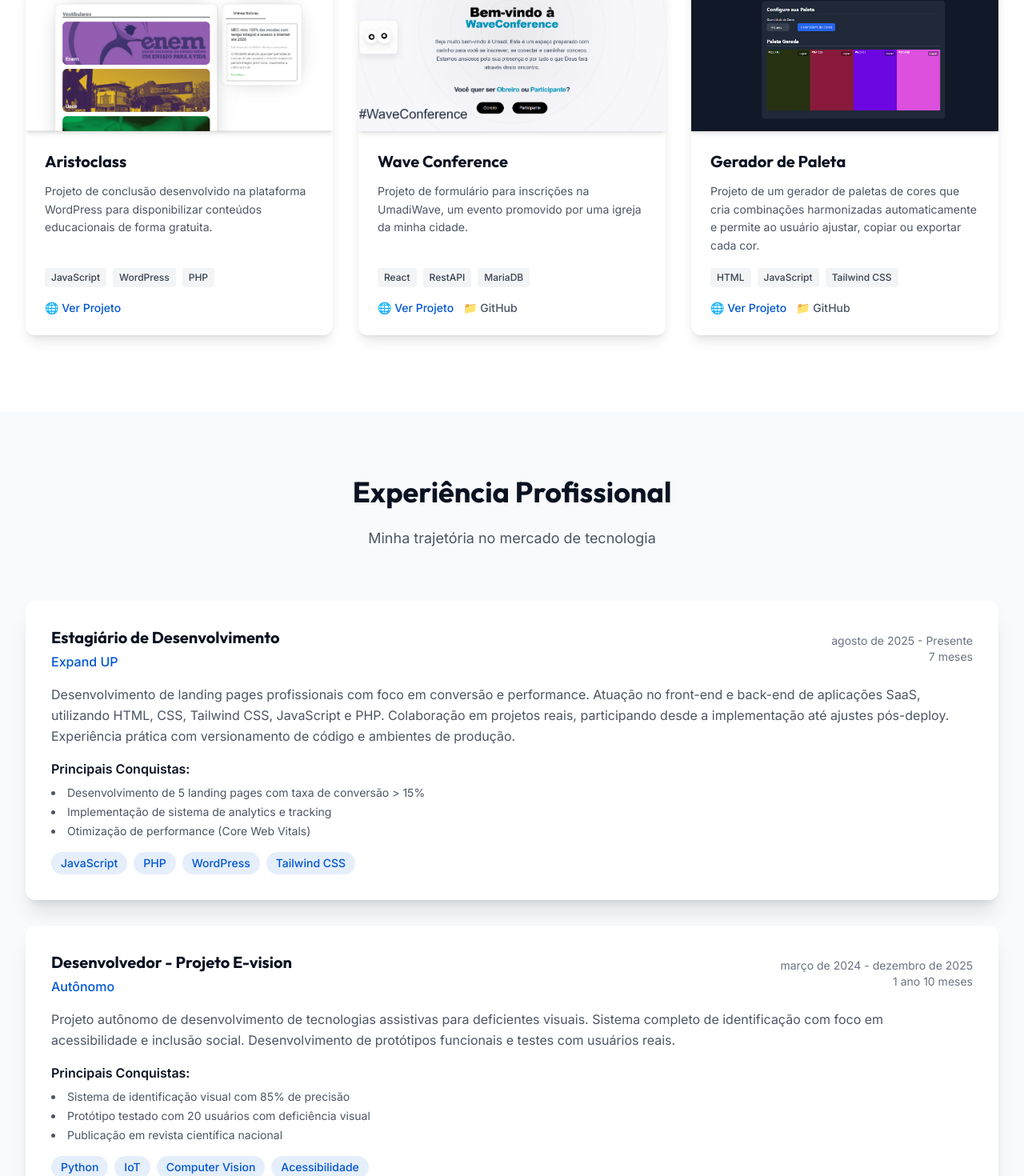
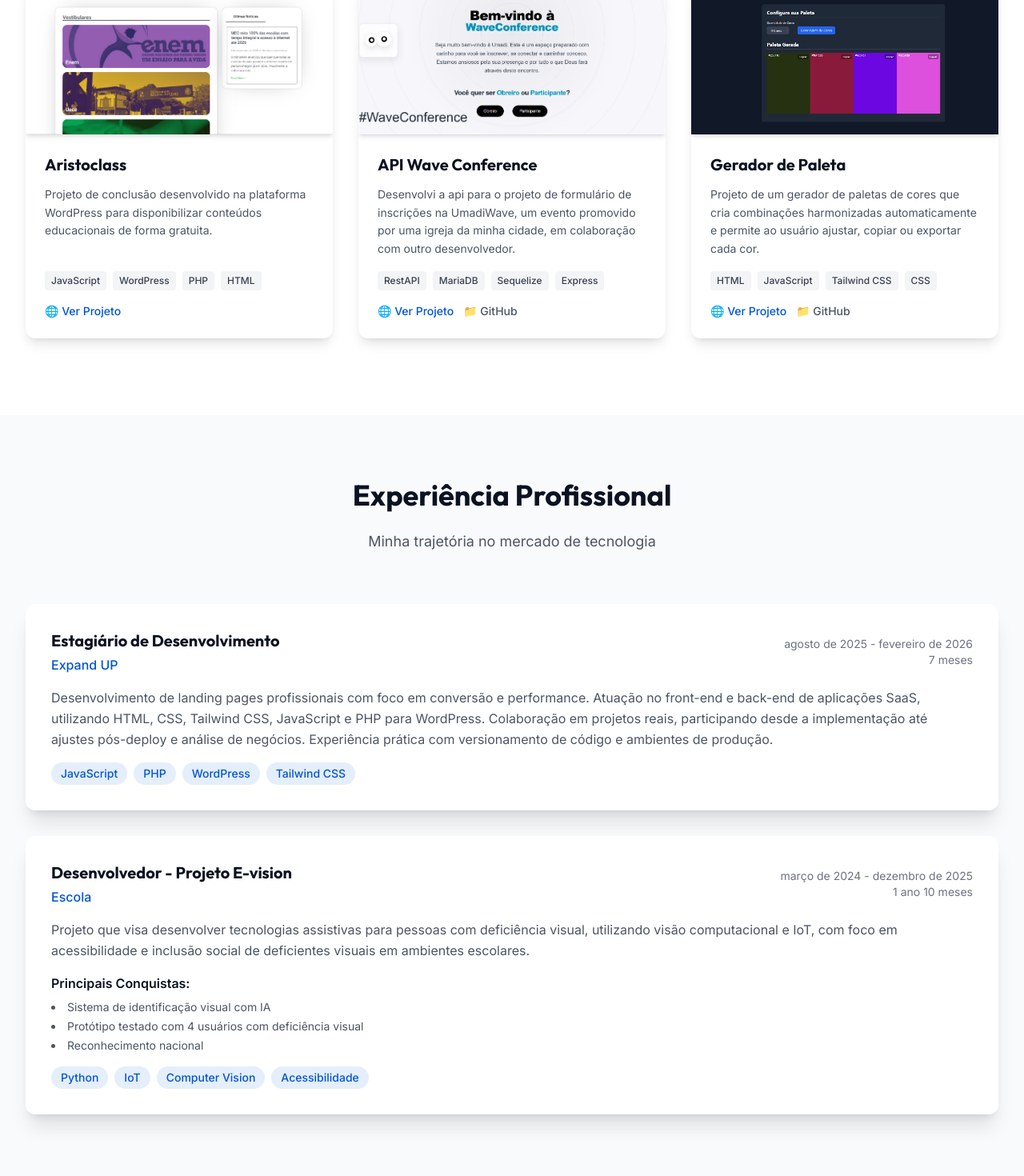
Before and after one commit to httpsJadson/httpsJadson, a React (Vite) app: page / in a window 1280 px wide. Shown: the part 2985-4455 px from the top of the page at 80% size. Built offline with nearby package versions, Linux system fonts and the light colour scheme.

Commit message:
feat: add skills section and update project descriptions in profile.json; enhance technology display in ProjectsSection

```diff
--- a/profile.json
+++ b/profile.json
@@ -17,6 +17,56 @@
     "technologies": 10,
     "certifications": 6
   },
+  "skills": [
+    {
+      "category": "Backend",
+      "icon": "🚀",
+      "technologies": [
+        "NestJS",
+        "Node.js",
+        "Express",
+        "FastAPI",
+        "Python",
+        "PHP",
+        "TypeScript",
+        "REST APIs"
+      ]
+    },
+    {
+      "category": "Banco de Dados",
+      "icon": "🗄️",
+      "technologies": [
+        "PostgreSQL",
+        "MySQL",
+        "MongoDB",
+        "MariaDB",
+        "SQLite"
+      ]
+    },
+    {
+      "category": "Cloud & DevOps",
+      "icon": "☁️",
+      "technologies": [
+        "AWS",
+        "Google Cloud Platform",
+        "Docker",
+        "Vercel",
+        "Git"
+      ]
+    },
+    {
+      "category": "Ferramentas",
+      "icon": "🛠️",
+      "technologies": [
+        "VS Code",
+        "GitHub",
+        "Linux",
+        "npm",
+        "Webpack",
+        "IntelliJ IDEA"
+      ]
+    }
+  ],
   "projects": [
     {
       "id": "calculadora-alimentos",
@@ -81,19 +131,18 @@
     },
     {
       "id": "waveconference",
-      "title": "Wave Conference",
-      "description": "Projeto de formulário para inscrições na UmadiWave, um evento promovido por uma igreja da minha cidade.",
+      "title": "API Wave Conference",
+      "description": "Desenvolvi a api para o projeto de formulário de inscrições na UmadiWave, um evento promovido por uma igreja da minha cidade, em colaboração com outro desenvolvedor.",
       "image": "images/waveconference.png",
       "technologies": [
-        "React",
         "RestAPI",
         "MariaDB",
         "Sequelize",
-        "CSS"
+        "Express"
       ],
       "featured": true,
       "url": "https://umadiwave.jadson.cloud",
-      "github": "https://github.com/httpsJadson/umadi-wave"
+      "github": "https://github.com/httpsJadson/api-umadi"
     },
     {
       "id": "gerador-de-paleta",
@@ -104,7 +153,6 @@
         "HTML",
         "JavaScript",
         "Tailwind CSS",
-        "Sequelize",
         "CSS"
       ],
       "featured": true,
@@ -112,54 +160,48 @@
       "github": "https://github.com/httpsJadson/gerador-de-paleta"
     }
   ],
-  "skills": [
+  "experience": [
     {
-      "category": "Backend",
-      "icon": "🚀",
-      "technologies": [
-        "NestJS",
-        "Node.js",
-        "Express",
-        "FastAPI",
-        "Python",
-        "PHP",
-        "TypeScript",
-        "REST APIs"
-      ]
+      "position": "Estagiário de Desenvolvimento",
+      "company": "Expand UP",
+      "location": "Itaitinga, Ceará, Brasil",
+      "period": "agosto de 2025 - fevereiro de 2026",
+      "duration": "7 meses",
+      "description": "Desenvolvimento de landing pages profissionais com foco em conversão e performance. Atuação no front-end e back-end de aplicações SaaS, utilizando HTML, CSS, Tailwind CSS, JavaScript e PHP para WordPress. Colaboração em projetos reais, participando desde a implementação até ajustes pós-deploy e análise de negócios. Experiência prática com versionamento de código e ambientes de produção.",
+      "technologies": ["JavaScript", "PHP", "WordPress", "Tailwind CSS"],
+      "achievements": null
     },
     {
-      "category": "Banco de Dados",
-      "icon": "🗄️",
-      "technologies": [
-        "PostgreSQL",
-        "MySQL",
-        "MongoDB",
-        "MariaDB",
-        "SQLite"
+      "position": "Desenvolvedor - Projeto E-vision",
+      "company": "Escola",
+      "location": "Itaitinga, Ceará, Brasil",
+      "period": "março de 2024 - dezembro de 2025",
+      "duration": "1 ano 10 meses",
+      "description": "Projeto que visa desenvolver tecnologias assistivas para pessoas com deficiência visual, utilizando visão computacional e IoT, com foco em acessibilidade e inclusão social de deficientes visuais em ambientes escolares.",
+      "technologies": ["Python", "IoT", "Computer Vision", "Acessibilidade"],
+      "achievements": [
+        "Sistema de identificação visual com IA",
+        "Protótipo testado com 4 usuários com deficiência visual",
+        "Reconhecimento nacional"
       ]
+    }
+  ],
+  "education": [
+    {
+      "degree": "Análise e Desenvolvimento de Sistemas",
+      "institution": "Centro Universitário Ateneu",
+      "location": "Fortaleza, CE",
+      "period": "2026 - 2028",
+      "type": "Graduação",
+      "status": "Cursando"
     },
     {
-      "category": "Cloud & DevOps",
-      "icon": "☁️",
-      "technologies": [
-        "AWS",
-        "Google Cloud Platform",
-        "Docker",
-        "Vercel",
-        "Git"
-      ]
-    },
-    {
-      "category": "Ferramentas",
-      "icon": "🛠️",
-      "technologies": [
-        "VS Code",
-        "GitHub",
-        "Linux",
-        "npm",
-        "Webpack",
-        "IntelliJ IDEA"
-      ]
+      "degree": "Técnico em Redes de Computadores",
+      "institution": "E.E.E.P. Professor Francisco Aristóteles de Sousa",
+      "location": "Itaitinga, CE",
+      "period": "2023 - 2025",
+      "type": "Técnico",
+      "status": "Concluído"
     }
   ],
   "certifications": [
@@ -210,54 +252,6 @@
       "image": null,
       "duration": "60H",
       "date": "2024"
-    }
-  ],
-  "education": [
-    {
-      "degree": "Análise e Desenvolvimento de Sistemas",
-      "institution": "Centro Universitário Ateneu",
-      "location": "Fortaleza, CE",
-      "period": "2026 - 2028",
-      "type": "Graduação",
-      "status": "Cursando"
-    },
-    {
-      "degree": "Técnico em Redes de Computadores",
-      "institution": "E.E.E.P. Professor Francisco Aristóteles de Sousa",
-      "location": "Itaitinga, CE",
-      "period": "2023 - 2025",
-      "type": "Técnico",
-      "status": "Concluído"
-    }
-  ],
-  "experience": [
-    {
-      "position": "Estagiário de Desenvolvimento",
-      "company": "Expand UP",
-      "location": "Itaitinga, Ceará, Brasil",
-      "period": "agosto de 2025 - Presente",
-      "duration": "7 meses",
-      "description": "Desenvolvimento de landing pages profissionais com foco em conversão e performance. Atuação no front-end e back-end de aplicações SaaS, utilizando HTML, CSS, Tailwind CSS, JavaScript e PHP. Colaboração em projetos reais, participando desde a implementação até ajustes pós-deploy. Experiência prática com versionamento de código e ambientes de produção.",
-      "technologies": ["JavaScript", "PHP", "WordPress", "Tailwind CSS"],
-      "achievements": [
-        "Desenvolvimento de 5 landing pages com taxa de conversão > 15%",
-        "Implementação de sistema de analytics e tracking",
-        "Otimização de performance (Core Web Vitals)"
-      ]
-    },
-    {
-      "position": "Desenvolvedor - Projeto E-vision",
-      "company": "Autônomo",
-      "location": "Itaitinga, Ceará, Brasil",
-      "period": "março de 2024 - dezembro de 2025",
-      "duration": "1 ano 10 meses",
-      "description": "Projeto autônomo de desenvolvimento de tecnologias assistivas para deficientes visuais. Sistema completo de identificação com foco em acessibilidade e inclusão social. Desenvolvimento de protótipos funcionais e testes com usuários reais.",
-      "technologies": ["Python", "IoT", "Computer Vision", "Acessibilidade"],
-      "achievements": [
-        "Sistema de identificação visual com 85% de precisão",
-        "Protótipo testado com 20 usuários com deficiência visual",
-        "Publicação em revista científica nacional"
-      ]
     }
   ],
   "events": [
--- a/src/components/ProjectsSection.jsx
+++ b/src/components/ProjectsSection.jsx
@@ -23,7 +23,7 @@
                   {project.description}
                 </p>
                 <div className="flex flex-wrap gap-2 mb-4">
-                  {project.technologies.slice(0, 3).map((tech, i) => (
+                  {project.technologies.slice(0, 4).map((tech, i) => (
                     <span key={i} className="bg-gray-100 text-gray-700 px-2 py-1 rounded text-xs font-medium">
                       {tech}
                     </span>
```
